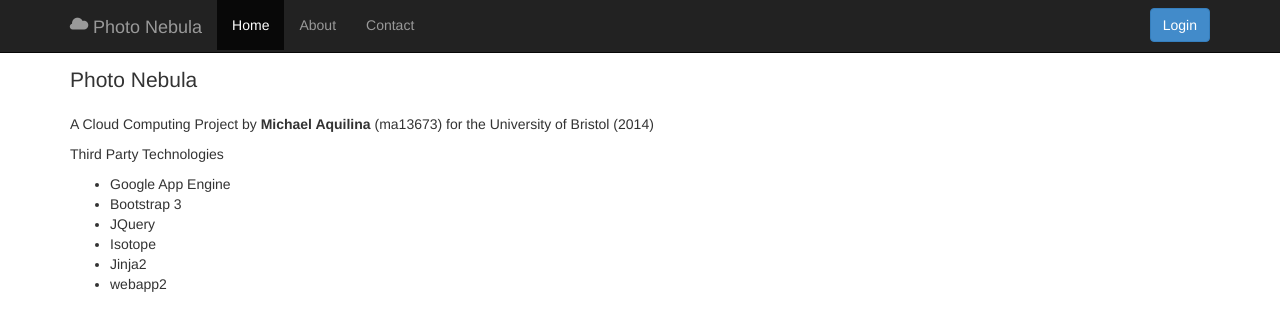
After one commit to KillaW0lf04/Photo-Nebula, a Python web app: template templates/about.html in a window 1280 px wide. The commit adds this page. Shown: the top 331 px of the page. Run offline with Jinja, Linux system fonts and the light colour scheme; the template is opened without the code that fills it, so the values that code supplies are empty.

Commit message:
Add about page

```diff
--- a/main.py
+++ b/main.py
@@ -12,4 +12,5 @@ app = webapp2.WSGIApplication([
     (r'/album/(\d+)/add-comment', AddAlbumCommentHandler),
     (r'/album/(\d+)/photo/(\d+)/view', ViewPhotoHandler),
     (r'/album/(\d+)/photo/(\d+)/add-comment', AddPhotoCommentHandler),
+    (r'/about', AboutHandler),
 ], debug=True)
--- /dev/null
+++ b/templates/about.html
@@ -0,0 +1,28 @@
+{% extends "base.html" %}
+
+{% block title %}
+    {{ super() }} - About
+{% endblock %}
+
+{% block content %}
+<div class="container">
+    <p class="lead">
+        Photo Nebula
+    </p>
+    <p>
+        A Cloud Computing Project by <b>Michael Aquilina</b> (ma13673)
+        for the University of Bristol (2014)
+    </p>
+    <p>
+        Third Party Technologies
+        <ul>
+            <li>Google App Engine</li>
+            <li>Bootstrap 3</li>
+            <li>JQuery</li>
+            <li>Isotope</li>
+            <li>Jinja2</li>
+            <li>webapp2</li>
+        </ul>
+    </p>
+</div>
+{% endblock %}
--- a/templates/base.html
+++ b/templates/base.html
@@ -38,7 +38,7 @@
         <div class="collapse navbar-collapse">
           <ul class="nav navbar-nav">
             <li class="active"><a href="/">Home</a></li>
-            <li><a href="#about">About</a></li>
+            <li><a href="/about">About</a></li>
             <li><a href="#contact">Contact</a></li>
           </ul>
           <div class="navbar-text navbar-right" style="margin: 0px">
--- a/views.py
+++ b/views.py
@@ -217,3 +217,9 @@ class ViewPhotoHandler(BaseHandler):
         }
 
         self.render_template('view_photo.html', template_values)
+
+
+class AboutHandler(BaseHandler):
+
+    def get(self):
+        self.render_template("about.html")
```
